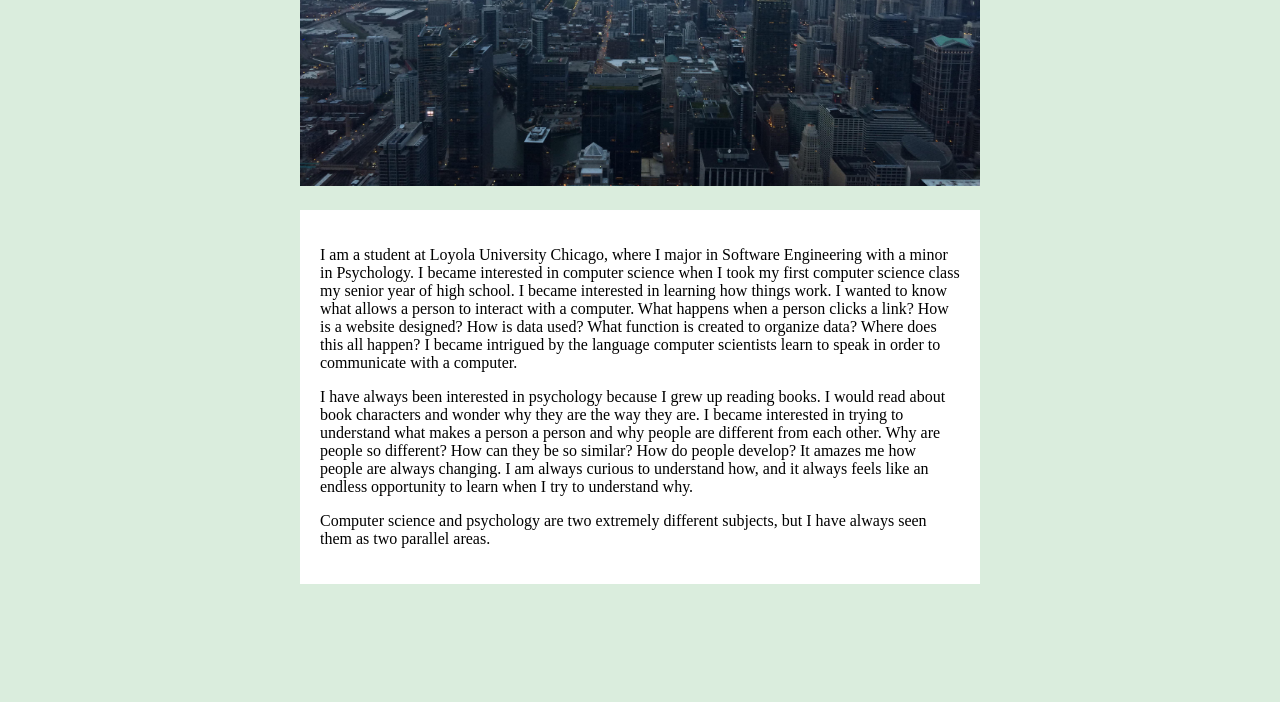
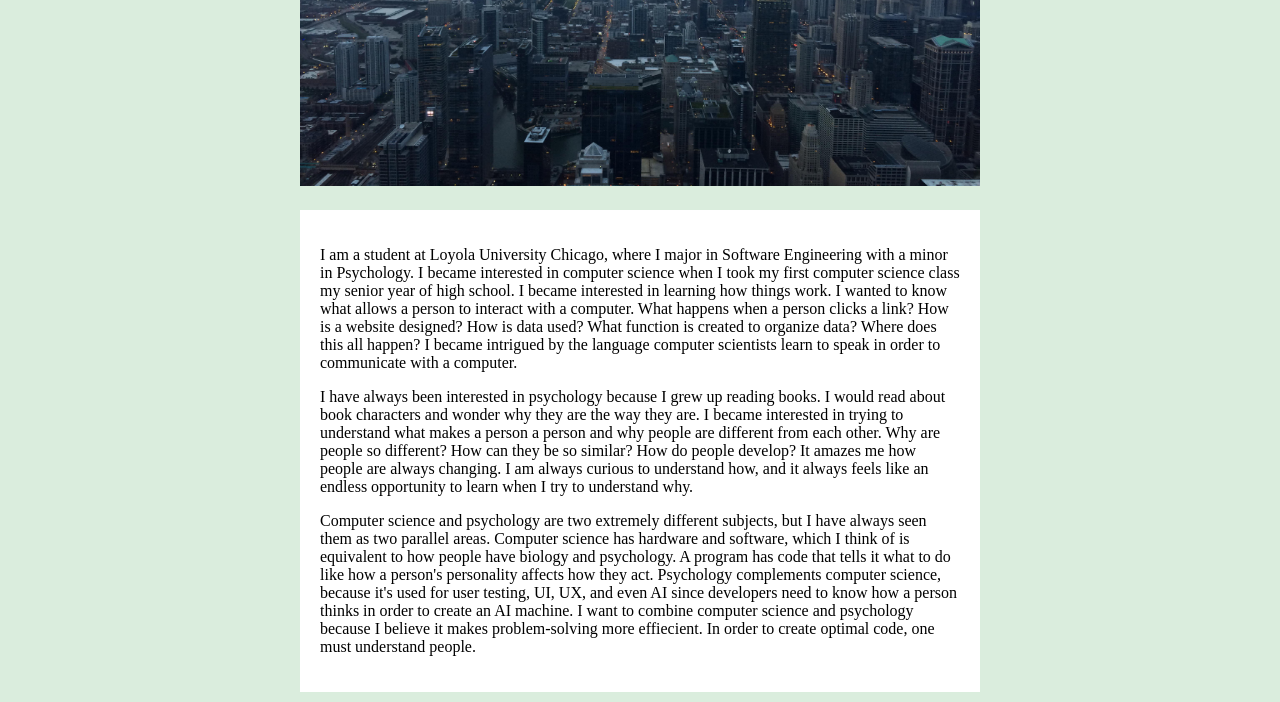
Before and after one commit to Zoryna/janeen-soria-website, a plain HTML site: page about.html in a window 1280 px wide. Shown: the part 322-1024 px from the top of the page. Before the commit the page ends 916 px from the top, so only its background shows below. Drawn offline with Linux system fonts and the light colour scheme.

Commit message:
Finished paragraphs

```diff
--- a/about.html
+++ b/about.html
@@ -52,9 +52,17 @@
         when I try to understand why.
       </p>
 
-      <p> <!--finish writing-->
+      <p>
         Computer science and psychology are two extremely different subjects,
-        but I have always seen them as two parallel areas.
+        but I have always seen them as two parallel areas. Computer science has
+        hardware and software, which I think of is equivalent to how people have
+        biology and psychology. A program has code that tells it what to do like
+        how a person's personality affects how they act. Psychology complements
+        computer science, because it's used for user testing, UI, UX, and even
+        AI since developers need to know how a person thinks in order to create
+        an AI machine. I want to combine computer science and psychology
+        because I believe it makes problem-solving more effiecient. In order to
+        create optimal code, one must understand people.
       </p>
 
 
```
